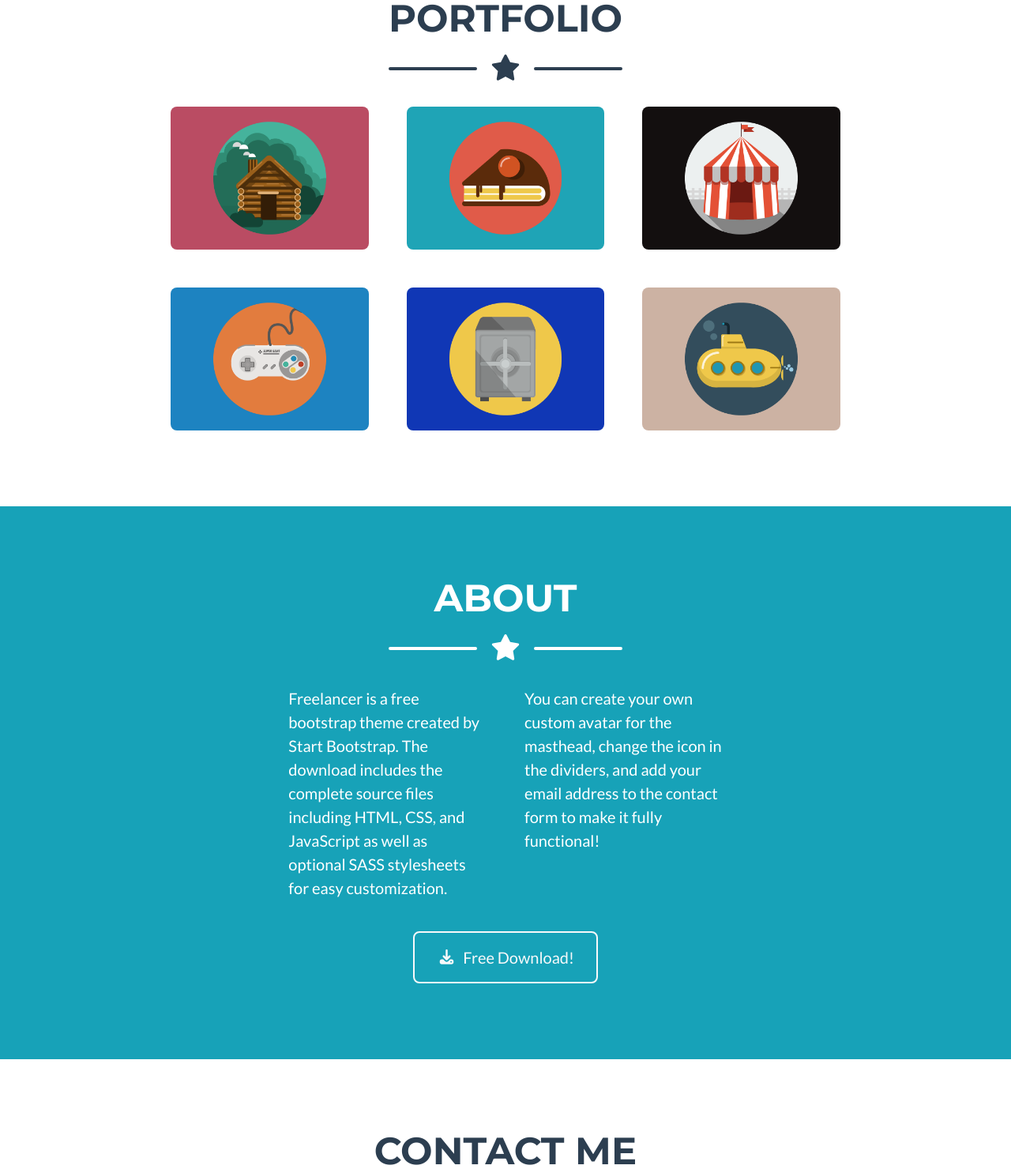
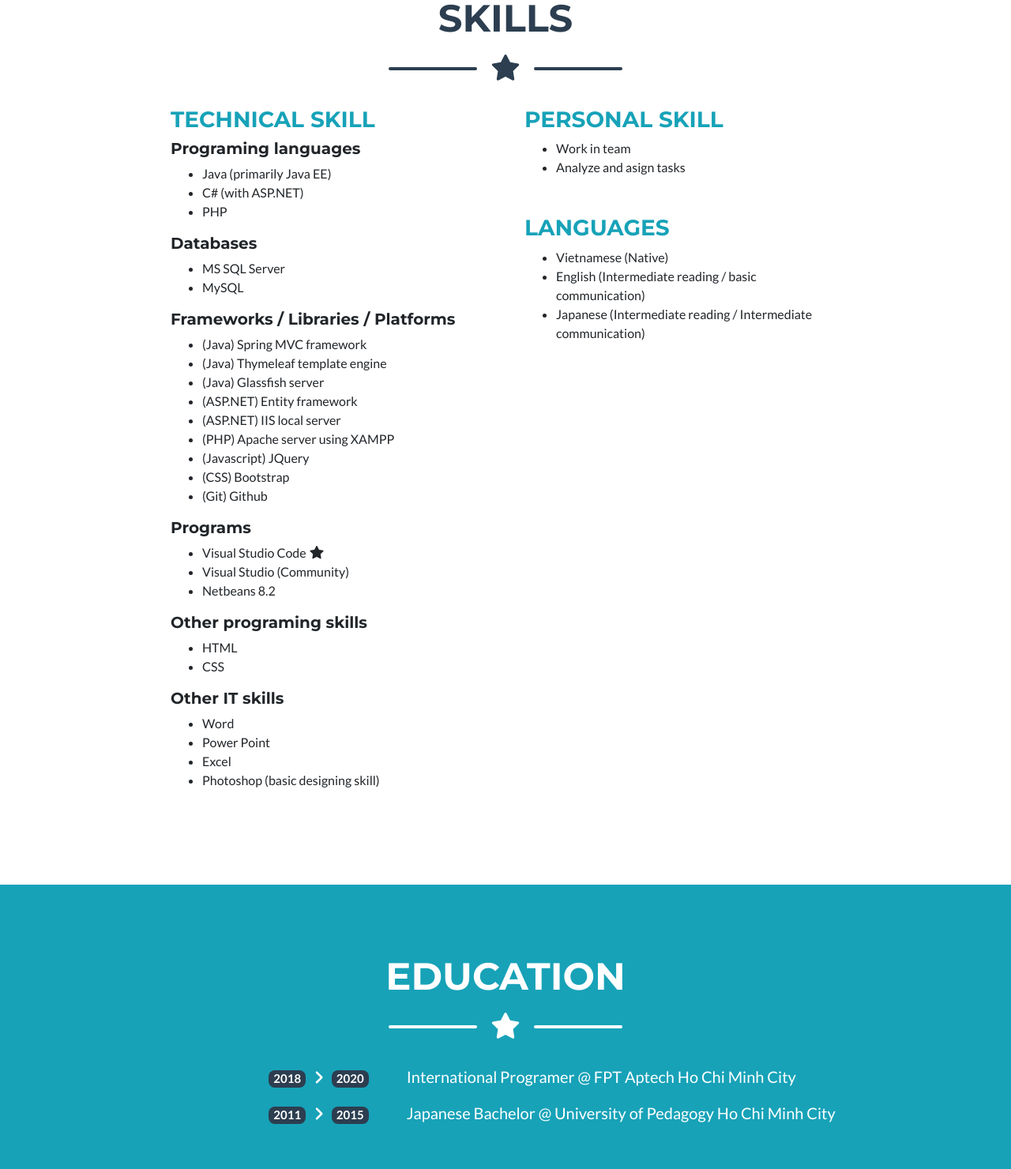
Before and after one commit to haithienht/HaiThienCV, a plain HTML site: page index.html in a window 1280 px wide. Shown: the part 1041-2521 px from the top of the page at 79% size. Drawn offline with nearby package versions, Linux system fonts and the light colour scheme.

Commit message:
Update index.html

```diff
--- a/index.html
+++ b/index.html
@@ -55,6 +55,10 @@
                 font-weight: normal;
             }
 
+            .lead {
+                font-size: 1.25rem;
+            }
+
             @media (min-width: 576px) {
                 table.cv-info {
                     max-width: 90%;
@@ -87,10 +91,11 @@
                 <div class="collapse navbar-collapse" id="navbarResponsive">
                     <ul class="navbar-nav ml-auto">
                         <li class="nav-item mx-0 mx-lg-1"><a
+                                class="nav-link py-3 px-0 px-lg-3 rounded js-scroll-trigger" href="#skills">Skills</a>
+                        </li>
+                        <li class="nav-item mx-0 mx-lg-1"><a
                                 class="nav-link py-3 px-0 px-lg-3 rounded js-scroll-trigger"
-                                href="#skills">Skills</a></li>
-                        <li class="nav-item mx-0 mx-lg-1"><a
-                                class="nav-link py-3 px-0 px-lg-3 rounded js-scroll-trigger" href="#about">About</a>
+                                href="#education">Education</a>
                         </li>
                         <li class="nav-item mx-0 mx-lg-1"><a
                                 class="nav-link py-3 px-0 px-lg-3 rounded js-scroll-trigger" href="#contact">Contact</a>
@@ -152,7 +157,7 @@
         <section class="page-section portfolio" id="skills">
             <div class="container">
                 <!-- Portfolio Section Heading-->
-                <h2 class="page-section-heading text-center text-uppercase text-secondary mb-0">Portfolio</h2>
+                <h2 class="page-section-heading text-center text-uppercase text-secondary mb-0">Skills</h2>
                 <!-- Icon Divider-->
                 <div class="divider-custom">
                     <div class="divider-custom-line"></div>
@@ -162,79 +167,79 @@
                 <!-- Portfolio Grid Items-->
                 <div class="row">
                     <!-- Portfolio Item 1-->
-                    <div class="col-md-6 col-lg-4 mb-5">
-                        <div class="portfolio-item mx-auto" data-toggle="modal" data-target="#portfolioModal1">
-                            <div
-                                class="portfolio-item-caption d-flex align-items-center justify-content-center h-100 w-100">
-                                <div class="portfolio-item-caption-content text-center text-white"><i
-                                        class="fas fa-plus fa-3x"></i></div>
+                    <div class="col-md-6 col-lg-6 mb-2">
+                        <div class="portfolio-item mx-auto">
+                            <h3 class="text-info">TECHNICAL SKILL</h3>
+                            <div>
+                                <h5>Programing languages</h5>
+                                <ul>
+                                    <li>Java (primarily Java EE)</li>
+                                    <li>C# (with ASP.NET)</li>
+                                    <li>PHP</li>
+                                </ul>
+                                <h5>Databases</h5>
+                                <ul>
+                                    <li>MS SQL Server</li>
+                                    <li>MySQL</li>
+                                </ul>
+                                <h5>Frameworks / Libraries / Platforms</h5>
+                                <ul>
+                                    <li>(Java) Spring MVC framework</li>
+                                    <li>(Java) Thymeleaf template engine</li>
+                                    <li>(Java) Glassfish server</li>
+                                    <li>(ASP.NET) Entity framework</li>
+                                    <li>(ASP.NET) IIS local server</li>
+                                    <li>(PHP) Apache server using XAMPP</li>
+                                    <li>(Javascript) JQuery</li>
+                                    <li>(CSS) Bootstrap</li>
+                                    <li>(Git) Github</li>
+                                </ul>
+                                <h5>Programs</h5>
+                                <ul>
+                                    <li>Visual Studio Code <i class="fas fa-star"></i></li>
+                                    <li>Visual Studio (Community)</li>
+                                    <li>Netbeans 8.2</li>
+                                </ul>
+                                <h5>Other programing skills</h5>
+                                <ul>
+                                    <li>HTML</li>
+                                    <li>CSS</li>
+                                </ul>
+                                <h5>Other IT skills</h5>
+                                <ul>
+                                    <li>Word</li>
+                                    <li>Power Point</li>
+                                    <li>Excel</li>
+                                    <li>Photoshop (basic designing skill)</li>
+                                </ul>
                             </div>
-                            <img class="img-fluid" src="assets/img/portfolio/cabin.png" alt="" />
+
                         </div>
                     </div>
                     <!-- Portfolio Item 2-->
-                    <div class="col-md-6 col-lg-4 mb-5">
-                        <div class="portfolio-item mx-auto" data-toggle="modal" data-target="#portfolioModal2">
-                            <div
-                                class="portfolio-item-caption d-flex align-items-center justify-content-center h-100 w-100">
-                                <div class="portfolio-item-caption-content text-center text-white"><i
-                                        class="fas fa-plus fa-3x"></i></div>
-                            </div>
-                            <img class="img-fluid" src="assets/img/portfolio/cake.png" alt="" />
-                        </div>
-                    </div>
-                    <!-- Portfolio Item 3-->
-                    <div class="col-md-6 col-lg-4 mb-5">
-                        <div class="portfolio-item mx-auto" data-toggle="modal" data-target="#portfolioModal3">
-                            <div
-                                class="portfolio-item-caption d-flex align-items-center justify-content-center h-100 w-100">
-                                <div class="portfolio-item-caption-content text-center text-white"><i
-                                        class="fas fa-plus fa-3x"></i></div>
-                            </div>
-                            <img class="img-fluid" src="assets/img/portfolio/circus.png" alt="" />
-                        </div>
-                    </div>
-                    <!-- Portfolio Item 4-->
-                    <div class="col-md-6 col-lg-4 mb-5 mb-lg-0">
-                        <div class="portfolio-item mx-auto" data-toggle="modal" data-target="#portfolioModal4">
-                            <div
-                                class="portfolio-item-caption d-flex align-items-center justify-content-center h-100 w-100">
-                                <div class="portfolio-item-caption-content text-center text-white"><i
-                                        class="fas fa-plus fa-3x"></i></div>
-                            </div>
-                            <img class="img-fluid" src="assets/img/portfolio/game.png" alt="" />
-                        </div>
-                    </div>
-                    <!-- Portfolio Item 5-->
-                    <div class="col-md-6 col-lg-4 mb-5 mb-md-0">
-                        <div class="portfolio-item mx-auto" data-toggle="modal" data-target="#portfolioModal5">
-                            <div
-                                class="portfolio-item-caption d-flex align-items-center justify-content-center h-100 w-100">
-                                <div class="portfolio-item-caption-content text-center text-white"><i
-                                        class="fas fa-plus fa-3x"></i></div>
-                            </div>
-                            <img class="img-fluid" src="assets/img/portfolio/safe.png" alt="" />
-                        </div>
-                    </div>
-                    <!-- Portfolio Item 6-->
-                    <div class="col-md-6 col-lg-4">
-                        <div class="portfolio-item mx-auto" data-toggle="modal" data-target="#portfolioModal6">
-                            <div
-                                class="portfolio-item-caption d-flex align-items-center justify-content-center h-100 w-100">
-                                <div class="portfolio-item-caption-content text-center text-white"><i
-                                        class="fas fa-plus fa-3x"></i></div>
-                            </div>
-                            <img class="img-fluid" src="assets/img/portfolio/submarine.png" alt="" />
+                    <div class="col-md-6 col-lg-6 mb-2">
+                        <div class="portfolio-item mx-auto">
+                            <h3 class="text-info">PERSONAL SKILL</h3>
+                            <ul class="mb-5">
+                                <li>Work in team</li>
+                                <li>Analyze and asign tasks</li>
+                            </ul>
+                            <h3 class="text-info">LANGUAGES</h3>
+                            <ul>
+                                <li>Vietnamese (Native)</li>
+                                <li>English (Intermediate reading / basic communication)</li>
+                                <li>Japanese (Intermediate reading / Intermediate communication)</li>
+                            </ul>
                         </div>
                     </div>
                 </div>
             </div>
         </section>
         <!-- About Section-->
-        <section class="page-section bg-info text-white mb-0" id="about">
+        <section class="page-section bg-info text-white mb-0" id="education">
             <div class="container">
                 <!-- About Section Heading-->
-                <h2 class="page-section-heading text-center text-uppercase text-white">About</h2>
+                <h2 class="page-section-heading text-center text-uppercase text-white">Education</h2>
                 <!-- Icon Divider-->
                 <div class="divider-custom divider-light">
                     <div class="divider-custom-line"></div>
@@ -243,20 +248,28 @@
                 </div>
                 <!-- About Section Content-->
                 <div class="row">
-                    <div class="col-lg-4 ml-auto">
-                        <p class="lead">Freelancer is a free bootstrap theme created by Start Bootstrap. The download
-                            includes the complete source files including HTML, CSS, and JavaScript as well as optional
-                            SASS stylesheets for easy customization.</p>
+                    <div class="col-lg-4 ml-auto text-right">
+                        <p class="lead">
+                            <span class="badge badge-secondary">2018</span>
+                            <i class="fas fa-angle-right"></i>
+                            <span class="badge badge-secondary">2020</span>
+                        </p>
                     </div>
-                    <div class="col-lg-4 mr-auto">
-                        <p class="lead">You can create your own custom avatar for the masthead, change the icon in the
-                            dividers, and add your email address to the contact form to make it fully functional!</p>
+                    <div class="col-lg-8 mr-auto">
+                        <span class="lead"><strong>International Programer</strong> @ FPT Aptech Ho Chi Minh City</span>
                     </div>
                 </div>
-                <!-- About Section Button-->
-                <div class="text-center mt-4">
-                    <a class="btn btn-xl btn-outline-light" href="https://startbootstrap.com/themes/freelancer/"><i
-                            class="fas fa-download mr-2"></i>Free Download!</a>
+                <div class="row">
+                    <div class="col-lg-4 ml-auto text-right">
+                        <p class="lead">
+                            <span class="badge badge-secondary">2011</span>
+                            <i class="fas fa-angle-right"></i>
+                            <span class="badge badge-secondary">2015</span>
+                        </p>
+                    </div>
+                    <div class="col-lg-8 mr-auto">
+                        <span class="lead"><strong>Japanese Bachelor</strong> @ University of Pedagogy Ho Chi Minh City</span>
+                    </div>
                 </div>
             </div>
         </section>
```
